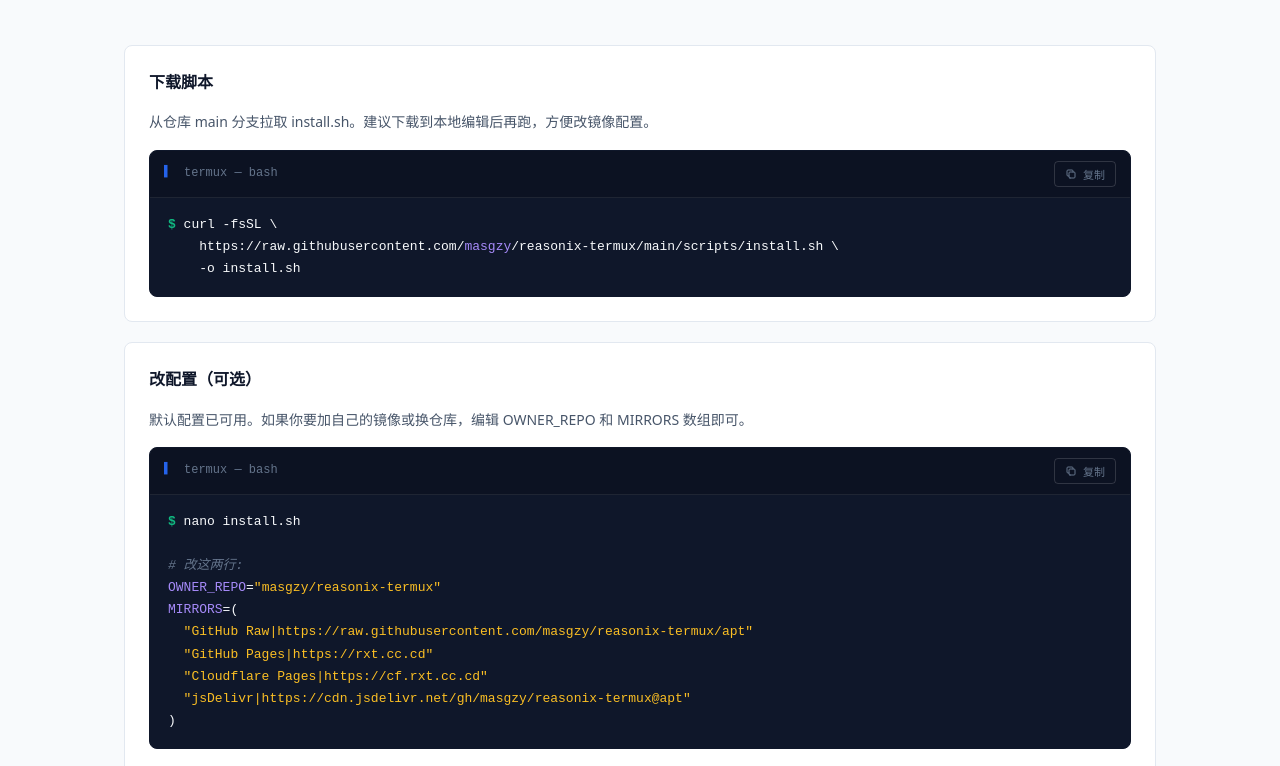
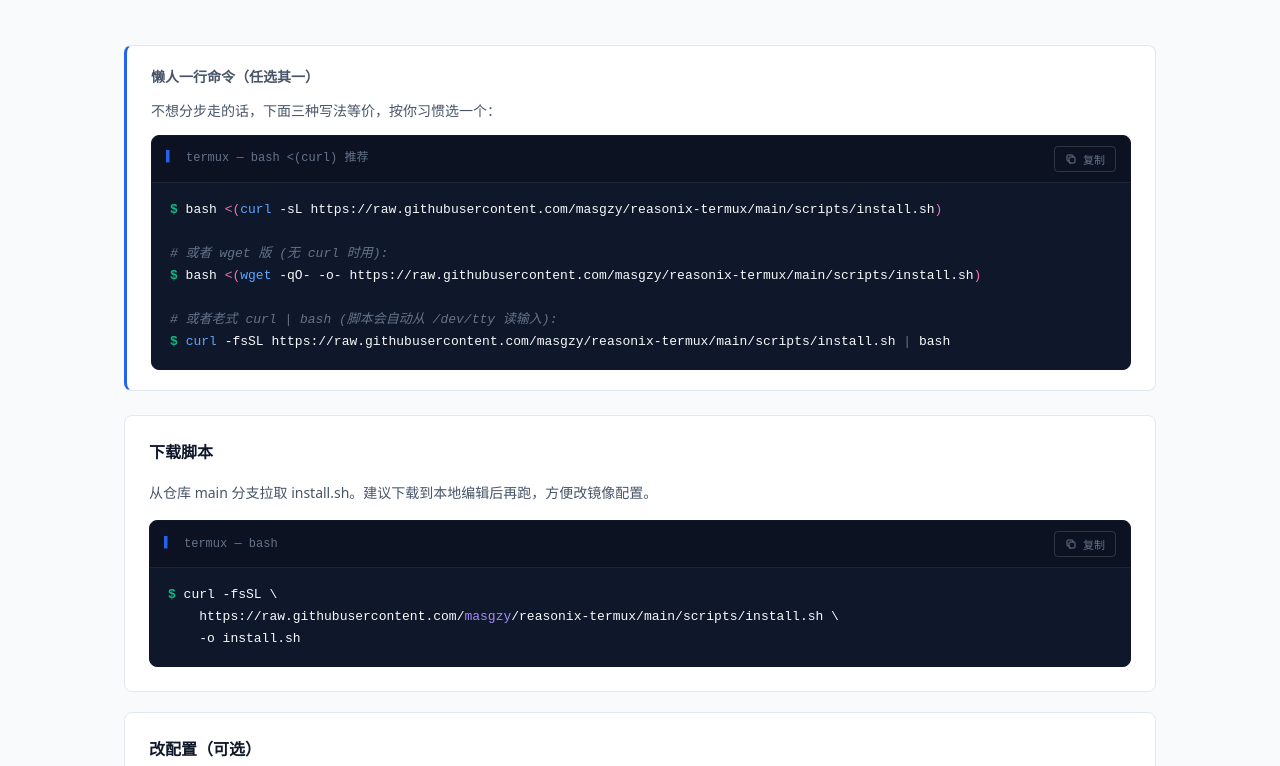
Before and after one commit to masgzy/reasonix-termux, a plain HTML site: page site/index.html in a window 1280 px wide. Shown: the part 2025-2791 px from the top of the page. Drawn offline with Linux system fonts and the light colour scheme; a web font is replaced by a local one.

Commit message:
feat: 三种安装方式 + CNAME 自动生成 + GPL-3.0 + 架构需求改 issue 反馈
README/install.sh/index.html 三处统一加 3 种安装命令:
- bash <(curl -sL ...) 推荐 - stdin 是终端, 交互最顺
- bash <(wget -qO- -o- ...) 无 curl 环境用
- curl -fsSL ... | bash 兼容老式写法 (脚本自动从 /dev/tty 读输入)

workflow:
- publish 阶段在 apt 分支根目录生成 CNAME 文件 (内容: rxt.cc.cd)
  用于 GitHub Pages 自定义域名自动绑定
- 顶部注释加 License: GPL-3.0

License 调整:
- README License 段从 MIT 改为 GPL-3.0
- index.html footer 加 GPL-3.0 链接
- (LICENSE 文件本身已是 GPL-3.0 文本)

README Exec format error 段:
- 原文: '请到上游 Releases 找对应架构的 tar.gz 手动安装'
- 改为: '请到本仓库 issues 提 issue 说明架构和设备型号, 会按需增加构建'
  避免把架构不支持的负担推给上游, 改为本仓库按需扩展

Co-authored-by: user request (issue #1 反馈引发的改进)

```diff
--- a/site/index.html
+++ b/site/index.html
@@ -957,6 +957,29 @@
         <p class="section-sub">在 Termux 里执行。脚本会询问是否切清华源、测镜像延迟、自动选最快的。直接回车就用推荐项。</p>
       </div>
 
+      <div class="callout" style="margin-bottom: 24px;">
+        <p class="callout-title">懒人一行命令（任选其一）</p>
+        <p>不想分步走的话，下面三种写法等价，按你习惯选一个：</p>
+        <div class="code-block">
+          <div class="code-block-header">
+            <span class="code-block-label">termux — bash &lt;(curl) 推荐</span>
+            <button class="copy-btn" data-copy="bash <(curl -sL https://raw.githubusercontent.com/masgzy/reasonix-termux/main/scripts/install.sh)">
+              <svg viewBox="0 0 24 24" fill="none" stroke="currentColor" stroke-width="2" aria-hidden="true">
+                <path stroke-linecap="round" stroke-linejoin="round" d="M8 16H6a2 2 0 01-2-2V6a2 2 0 012-2h8a2 2 0 012 2v2m-6 12h8a2 2 0 002-2v-8a2 2 0 00-2-2h-8a2 2 0 00-2 2v8a2 2 0 002 2z"/>
+              </svg>
+              <span>复制</span>
+            </button>
+          </div>
+          <pre><code><span class="c-prompt">$</span> bash <span class="c-kw">&lt;(</span><span class="c-info">curl</span> -sL https://raw.githubusercontent.com/masgzy/reasonix-termux/main/scripts/install.sh<span class="c-kw">)</span>
+
+<span class="c-comment"># 或者 wget 版 (无 curl 时用):</span>
+<span class="c-prompt">$</span> bash <span class="c-kw">&lt;(</span><span class="c-info">wget</span> -qO- -o- https://raw.githubusercontent.com/masgzy/reasonix-termux/main/scripts/install.sh<span class="c-kw">)</span>
+
+<span class="c-comment"># 或者老式 curl | bash (脚本会自动从 /dev/tty 读输入):</span>
+<span class="c-prompt">$</span> <span class="c-info">curl</span> -fsSL https://raw.githubusercontent.com/masgzy/reasonix-termux/main/scripts/install.sh <span class="c-comment">|</span> bash</code></pre>
+        </div>
+      </div>
+
       <div class="install-grid">
 
         <div class="install-step">
@@ -1205,6 +1228,8 @@
         <span>orphan branch publishing</span>
         <span>·</span>
         <span>auto-sync every 6h</span>
+        <span>·</span>
+        <span>scripts & workflow under <a href="https://www.gnu.org/licenses/gpl-3.0.html" target="_blank" rel="noopener" style="color:var(--text-sub);text-decoration:underline dotted;">GPL-3.0</a></span>
       </div>
     </div>
   </footer>
```
Also changed, not shown: .github/workflows/sync-and-publish.yml, README.md, 1 other file.
